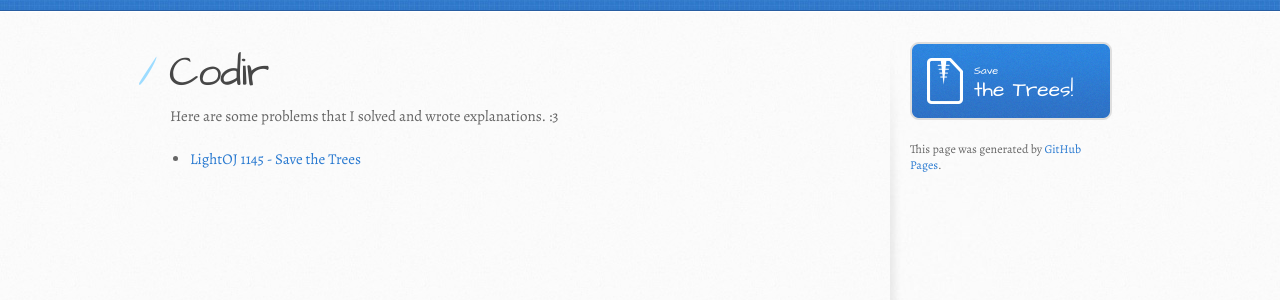
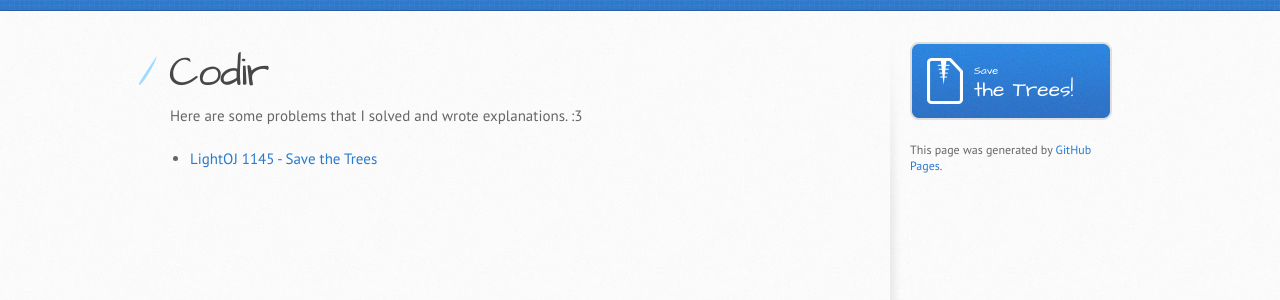
Before and after one commit to rebornplusplus/rebornplusplus.github.io, a Jekyll site: the page built from codir/index.md, in a window 1280 px wide. Shown: the part 190-490 px from the top of the page. Built offline with Jekyll 4.4.1, drawn with Linux system fonts in a browser that asks for light colours; some web fonts are replaced; our own code applies the rules of GitHub Pages for plain Markdown files.

Commit message:
body: PT Sans

```diff
--- a/_sass/jekyll-theme-architect.scss
+++ b/_sass/jekyll-theme-architect.scss
@@ -1,11 +1,12 @@
 @import "normalize";
 @import "rouge-github";
 @import url('https://fonts.googleapis.com/css?family=Architects+Daughter');
- @import url('https://fonts.googleapis.com/css?family=ABeeZee|Alegreya:400,400i,700,700i|Poor+Story|Shadows+Into+Light|Ubuntu|Ubuntu+Mono');
+@import url('https://fonts.googleapis.com/css?family=ABeeZee|Alegreya:400,400i,700,700i|Poor+Story|Shadows+Into+Light|Ubuntu|Ubuntu+Mono');
+@import url('https://fonts.googleapis.com/css?family=PT+Sans:400,400i,700,700i');
 
 /* LAYOUT STYLES */
 body {
-  font-family: 'Alegreya', 'Ubuntu', 'Helvetica Neue', Helvetica, Arial, serif;
+  font-family: 'PT Sans', 'Ubuntu', 'Helvetica Neue', Helvetica, Arial, serif;
   font-size: 15px;
   font-weight: 400;
   line-height: 1.5;
```
